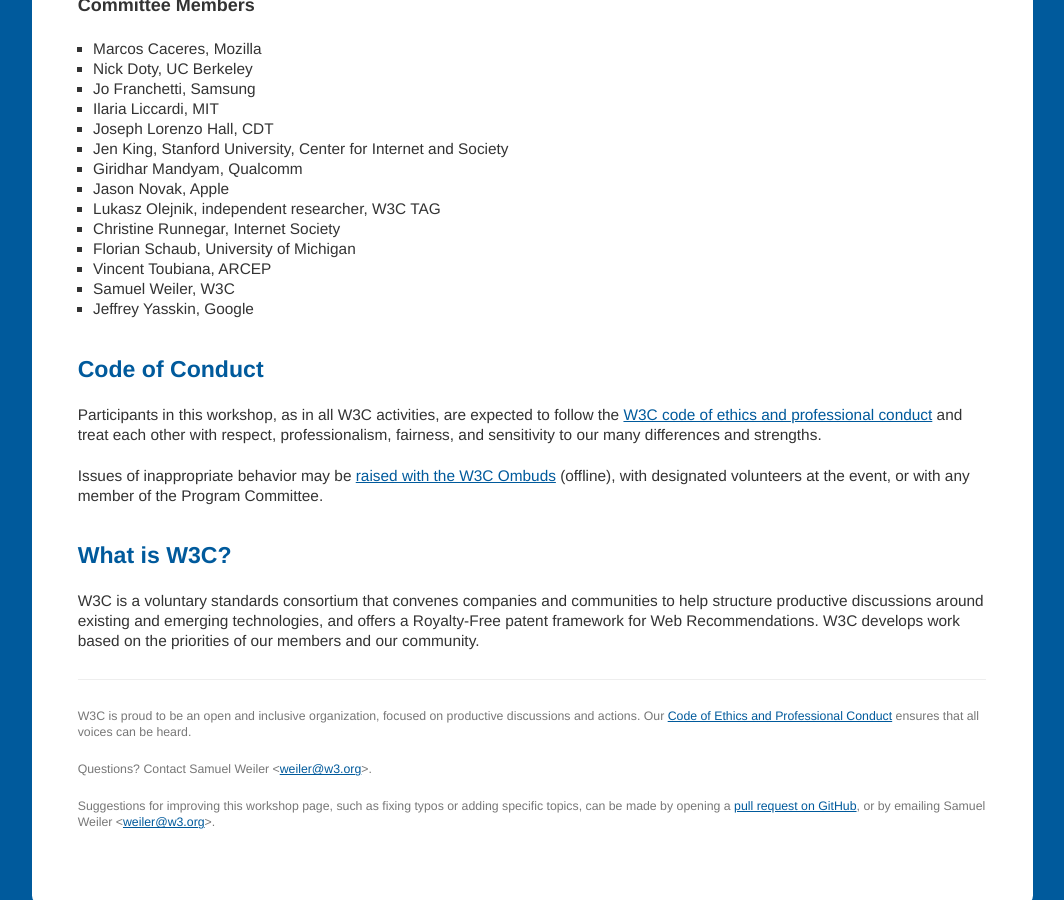
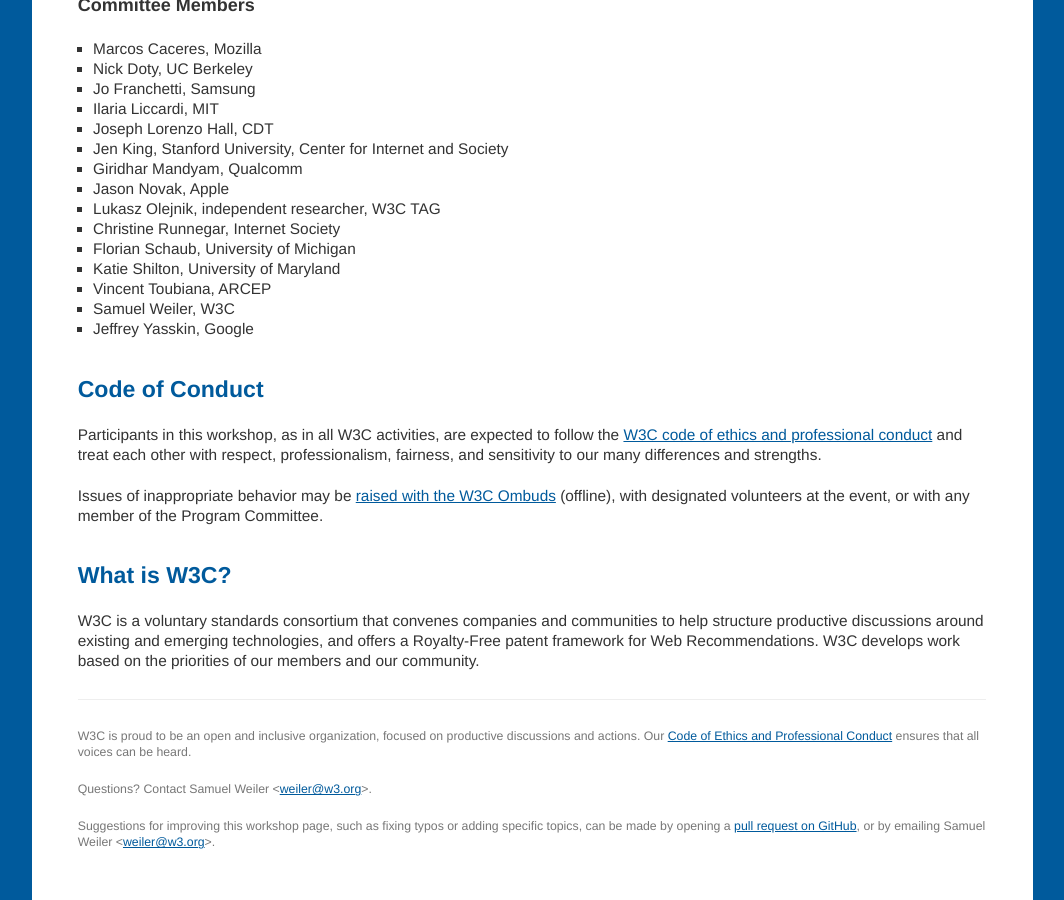
Before and after one commit to w3c/permissions-ws-2018, a Jekyll site: the page built from cfp.md, in a window 1280 px wide and 900 px high, scrolled down 2477 px. Shown: the whole window, without its empty margins (108-1172 px from the left). Built offline with Jekyll 4.4.1, drawn with Linux system fonts in a browser that asks for light colours; our own code applies the rules of GitHub Pages for plain Markdown files.

Commit message:
add katie shilton

```diff
--- a/cfp.md
+++ b/cfp.md
@@ -97,6 +97,7 @@ More details to be announced.
 * Lukasz Olejnik, independent researcher, W3C TAG
 * Christine Runnegar, Internet Society
 * Florian Schaub, University of Michigan
+* Katie Shilton, University of Maryland
 * Vincent Toubiana, ARCEP
 * Samuel Weiler, W3C
 * Jeffrey Yasskin, Google
```
